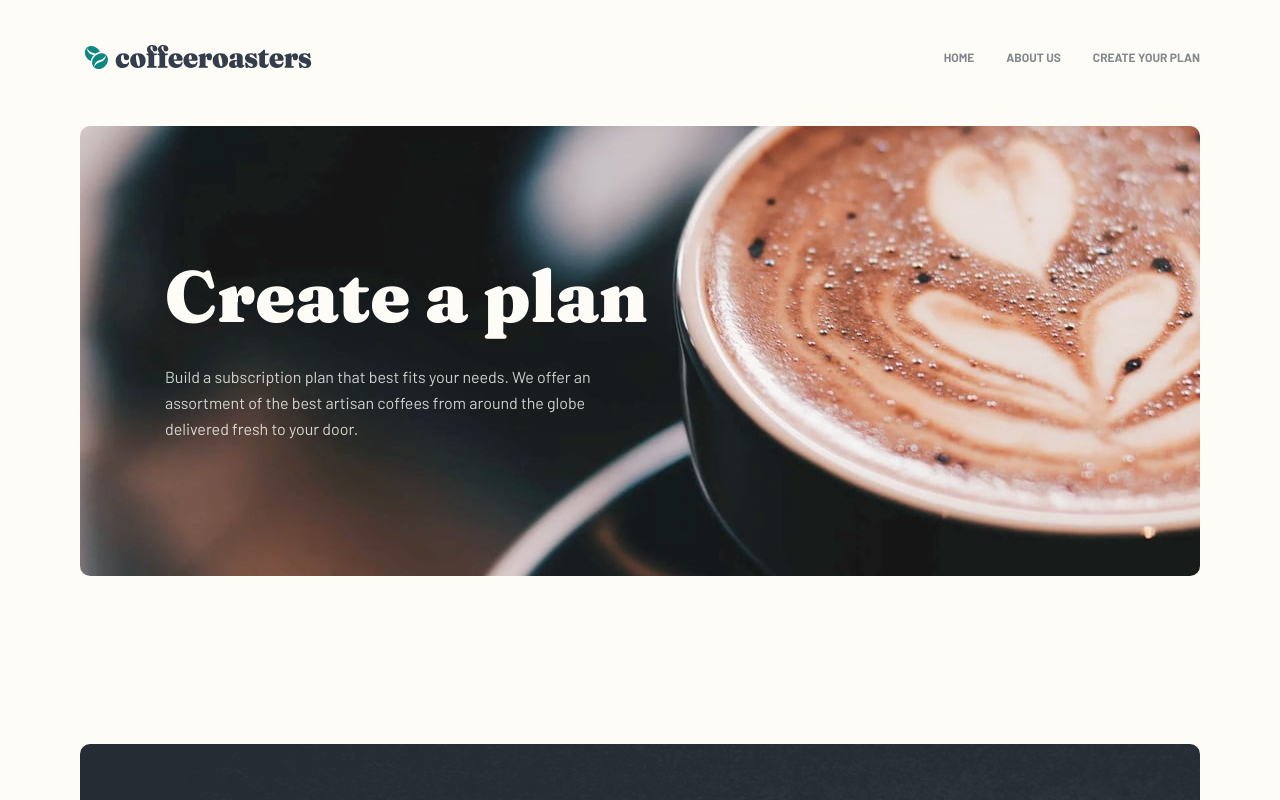
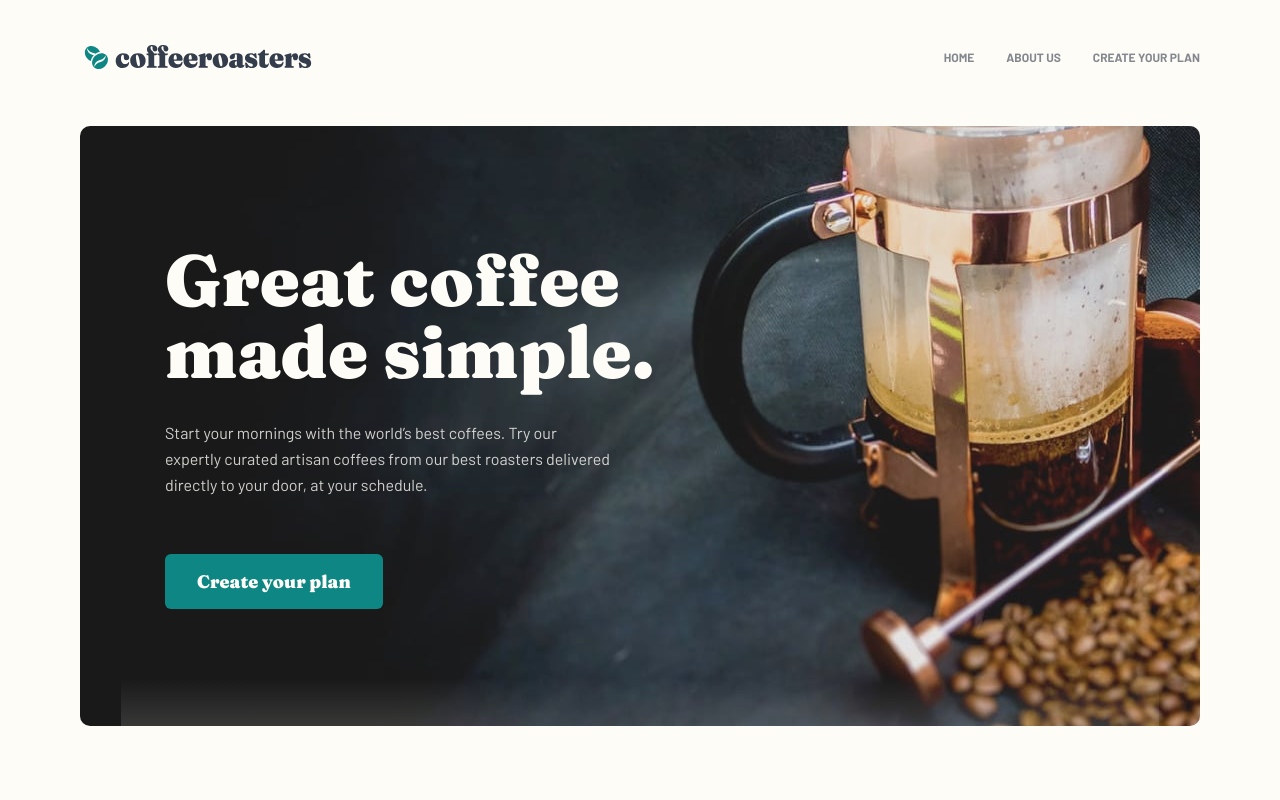
Before and after one commit to gcarter89/coffeeroasters, a React (Create React App) app: page / in a window 1280 px wide. Shown: the top 800 px of the page. Built offline with nearby package versions, Linux system fonts and the light colour scheme.

Commit message:
added hover state for button with basic nav features

```diff
--- a/package.json
+++ b/package.json
@@ -12,6 +12,7 @@
     "@types/react-dom": "^18.0.2",
     "react": "^18.0.0",
     "react-dom": "^18.0.0",
+    "react-router-dom": "^6.3.0",
     "react-scripts": "5.0.1",
     "sass": "^1.51.0",
     "typescript": "^4.6.3",
--- a/src/App.tsx
+++ b/src/App.tsx
@@ -1,10 +1,11 @@
 import React, { useState } from 'react';
 import './App.scss';
 import Header from './components/header/Header';
-// import Home from './components/home/Home';
-// import About from './components/about/About';
+import Home from './components/home/Home';
+import About from './components/about/About';
 import Plan from './components/plan/Plan';
 import Footer from './components/footer/Footer';
+import { Routes, Route } from 'react-router-dom';
 
 function App() {
     const [hamburgerOpen, setHamburgerOpen] = useState(false);
@@ -19,9 +20,11 @@ function App() {
       <>
         <Header handleHamburgerClick={handleHamburgerClick} hamburgerOpen={hamburgerOpen} />
         <main>
-            {/* <Home /> */}
-            {/* <About /> */}
-            <Plan />
+            <Routes>
+                <Route path="/" element={<Home />} />
+                <Route path="plan" element={<Plan />} />
+                <Route path="about" element={<About />} />
+            </Routes>
         </main>
         <Footer />
       </>
--- a/src/components/home/Home.module.scss
+++ b/src/components/home/Home.module.scss
@@ -6,6 +6,10 @@
         padding: 16px 32px;
         border-radius: 6px;
         cursor: pointer;
+    }
+
+    &__button:hover {
+        background-color: #66D2CF;
     }
 
     &__hero {
--- a/src/index.tsx
+++ b/src/index.tsx
@@ -3,13 +3,16 @@ import ReactDOM from 'react-dom/client';
 import './index.scss';
 import App from './App';
 import reportWebVitals from './reportWebVitals';
+import { BrowserRouter } from 'react-router-dom';
 
 const root = ReactDOM.createRoot(
   document.getElementById('root') as HTMLElement
 );
 root.render(
   <React.StrictMode>
-    <App />
+    <BrowserRouter>
+        <App />
+    </BrowserRouter>
   </React.StrictMode>
 );
 
```
Also changed, not shown: 1 other file (tests, documents, lock files or other folders).
